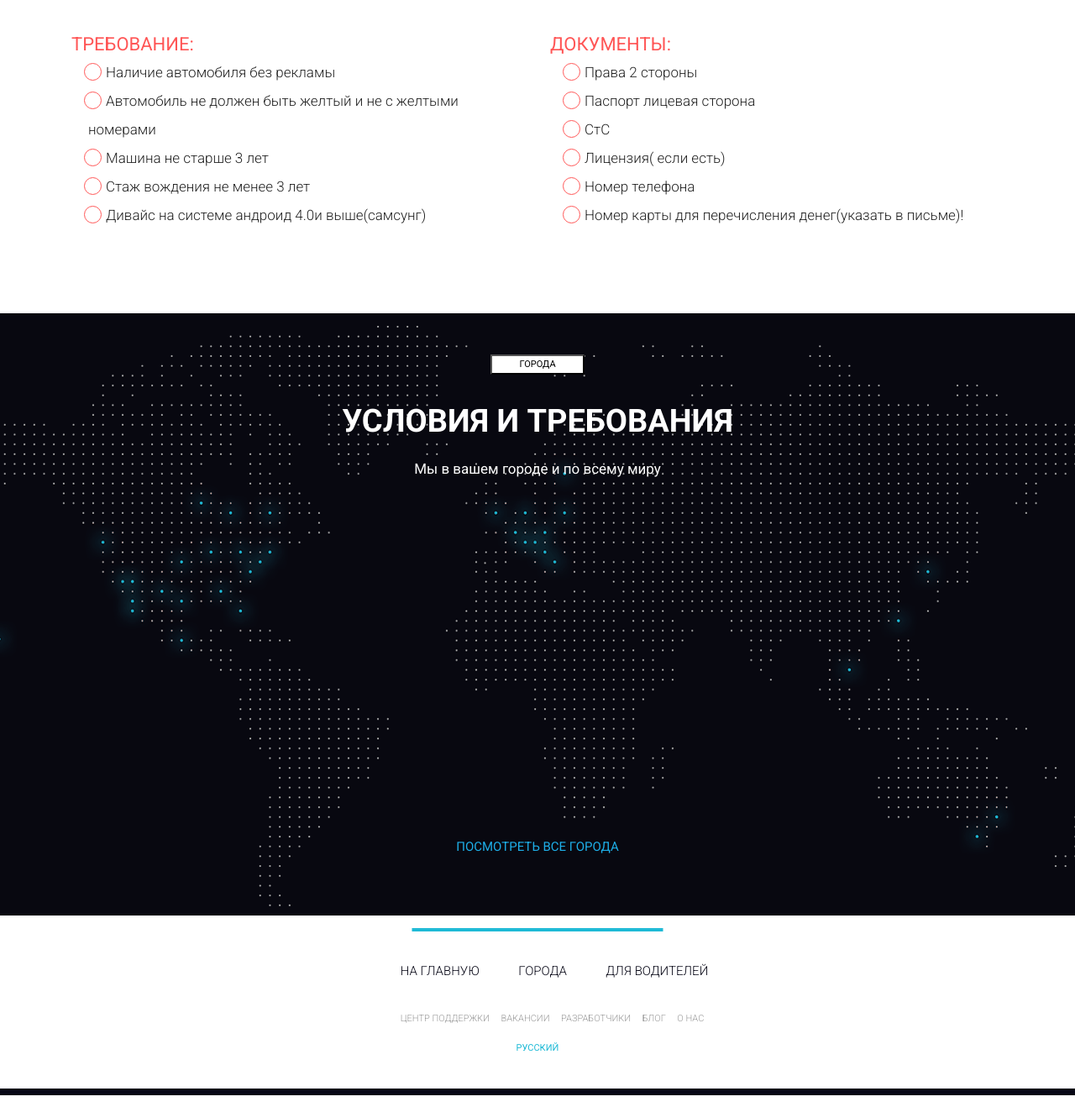
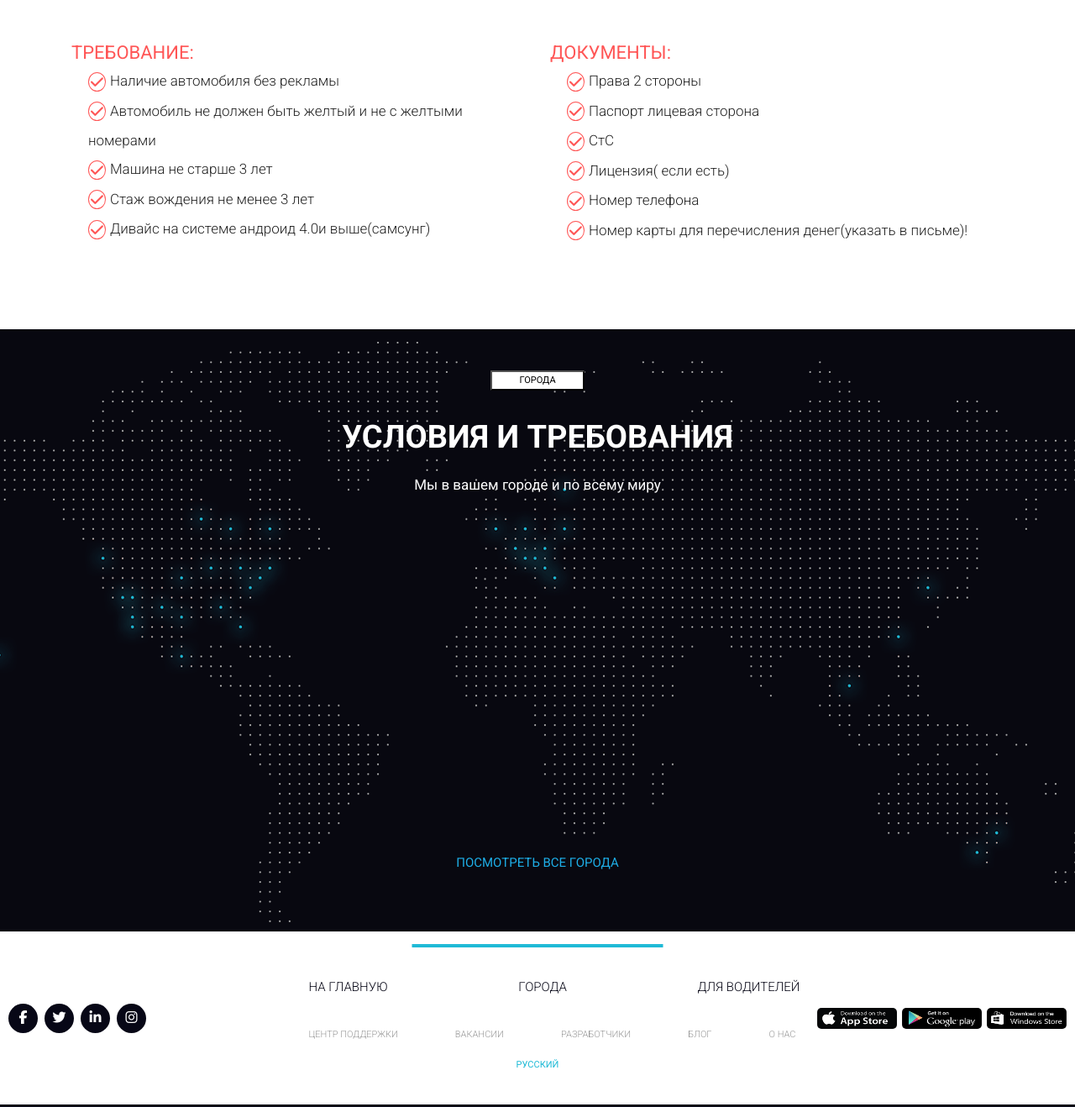
Before and after one commit to AndreyTSpb/uber, a plain HTML site: page src/index.html in a window 1280 px wide. Shown: the part 4280-5598 px from the top of the page at 84% size. Drawn offline with nearby package versions, Linux system fonts and the light colour scheme.

Commit message:
finished footer

```diff
--- a/src/index.html
+++ b/src/index.html
@@ -330,10 +330,13 @@
     <section class="footer">
       <div class="footer-blue-line"></div>
       <div class="row">
-        <div class="col-md-4">
-
+        <div class="col-md-3 footer-social-icons">
+          <div class="footer-social-icons-fb"><a href="#"><i class="fa fa-facebook" aria-hidden="true"></i></a></div>
+          <div class="footer-social-icons-twiter"><a href="#"><i class="fa fa-twitter" aria-hidden="true"></i></a></div>
+          <div class="footer-social-icons-linkedin"><a href="#"><i class="fa fa-linkedin" aria-hidden="true"></i></a></div>
+          <div class="footer-social-icons-instagram"><a href="#"><i class="fa fa-instagram" aria-hidden="true"></i></a></div>
         </div>
-        <div class="col-md-4">
+        <div class="col-md-6">
           <ul class="footer-first-menu">
             <li><a href="#">на главную</a></li>
             <li><a href="#">города</a></li>
@@ -348,7 +351,11 @@
           </ul>
           <div class="lang"><a href="#">русский</a></div>
         </div>
-        <div class="col-md-4"></div>
+        <div class="col-md-3 footer-button-stores">
+          <a href="#" class="footer-button-stores-apple"><img src="img/icons/apple-store-btn.png" alt="Пример"></a>
+          <a href="#" class="footer-button-stores-android"><img src="img/icons/google-play-btn.png" alt="Пример"></a>
+          <a href="#" class="footer-button-stores-windows"><img src="img/icons/windows-store-btn.png" alt="Пример"></a>
+        </div>
       </div>
       <div class="footer-black-line"></div>
     </section>
--- a/src/sass/style.sass
+++ b/src/sass/style.sass
@@ -337,13 +337,12 @@ nav
     color: $second-color
     margin-bottom: 0
     li:before
-        content: ""
-        display: inline-block
         width: 21px
         height: 21px
         border: $second-color solid 1px
         border-radius: 100%
         vertical-align: middle
+        color: $second-color
 
   &-block
     margin: 32px 0 32px 0
@@ -365,14 +364,18 @@ nav
       line-height: 2
 
       &:before
-        content: ""
-        display: inline-block
+        font-family: FontAwesome
+        content: "\f00c"
+        vertical-align: middle
+        //display: inline-block
         width: 21px
         height: 21px
         border: $main-color solid 1px
         border-radius: 100%
-        vertical-align: middle
-        transform: translate(-5px , -2px)
+        //transform: translate(-5px , -2px)
+        padding: 2px
+        margin-right: 5px
+        color: $main-color
 
 .all_word
   height: 717px
@@ -429,6 +432,48 @@ nav
   min-height: 155px
   position: relative
 
+  &-social-icons
+    min-height: 155px
+    display: flex
+    justify-content: flex-start
+    align-items: center
+    padding-left: 25px
+
+    div
+      display: inline
+      width: 35px
+      height: 35px
+      background-color: #070716
+      border-radius: 100%
+      margin-right: 8px
+      position: relative
+
+      a
+        width: 100%
+        display: inline-block
+        color: #ffffff
+        font-weight: 500
+        position: absolute
+        margin: 0 auto
+        text-align: center
+        top: 50%
+        transform: translateY(-50%)
+
+  &-button-stores
+    display: flex
+    justify-content: flex-end
+    align-items: center
+    padding-right: 25px
+    a
+      display: inline-block
+      margin-left: 6px
+      img
+        width: 95px
+        height: 25px
+        border: 0
+        border-radius: 5px
+
+
   .lang
     margin-top: 19px
     margin-bottom: 39px
@@ -469,6 +514,7 @@ nav
 
     li
       display: inline /* Отображать как строчный элемент */
+      text-align: center
 
       a
         color: #070716
```
Also changed, not shown: src/css/style.css, src/img/icons/apple-store-btn.png (added), src/img/icons/appstore_download.png (added), src/img/icons/google-play-btn.png (added), src/img/icons/windows-store-btn.png (added).
